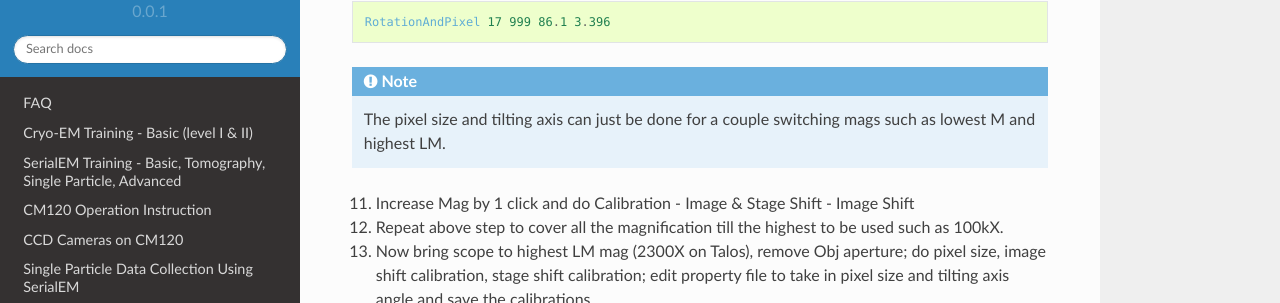
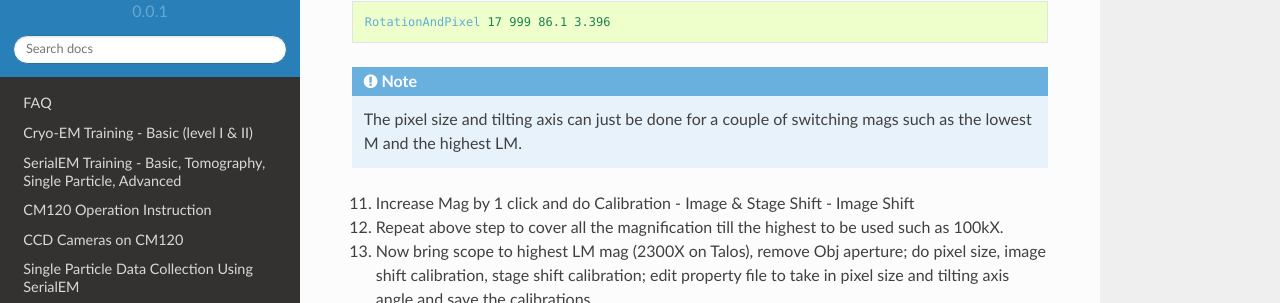
Before and after one commit to xuchen66/sphinx-emdocs, a Sphinx documentation site: the page built from source/serialEM-note-install-and-calib.rst, in a window 1280 px wide and 900 px high, scrolled down 2551 px. Shown: the part 148-451 px from the top of the window. Built offline with Sphinx 7.4.7 and the Read the Docs theme 2.0.0, drawn with Linux system fonts in a browser that asks for light colours; pages that are not in the unit, such as notebooks, are missing from menus.

Commit message:
Update serialEM-note-install-and-calib.rst

```diff
--- a/source/serialEM-note-install-and-calib.rst
+++ b/source/serialEM-note-install-and-calib.rst
@@ -94,7 +94,7 @@ Here, 17 is mag index for 1250X, and 3.396 is pixel size in nm just calibrated.
    RotationAndPixel 17 999 86.1 3.396
 
 .. Note::
-   The pixel size and tilting axis can just be done for a couple switching mags such as lowest M and highest LM.
+   The pixel size and tilting axis can just be done for a couple of switching mags such as the lowest M and the highest LM.
 
 11. Increase Mag by 1 click and do Calibration - Image & Stage Shift - Image Shift
 
```
